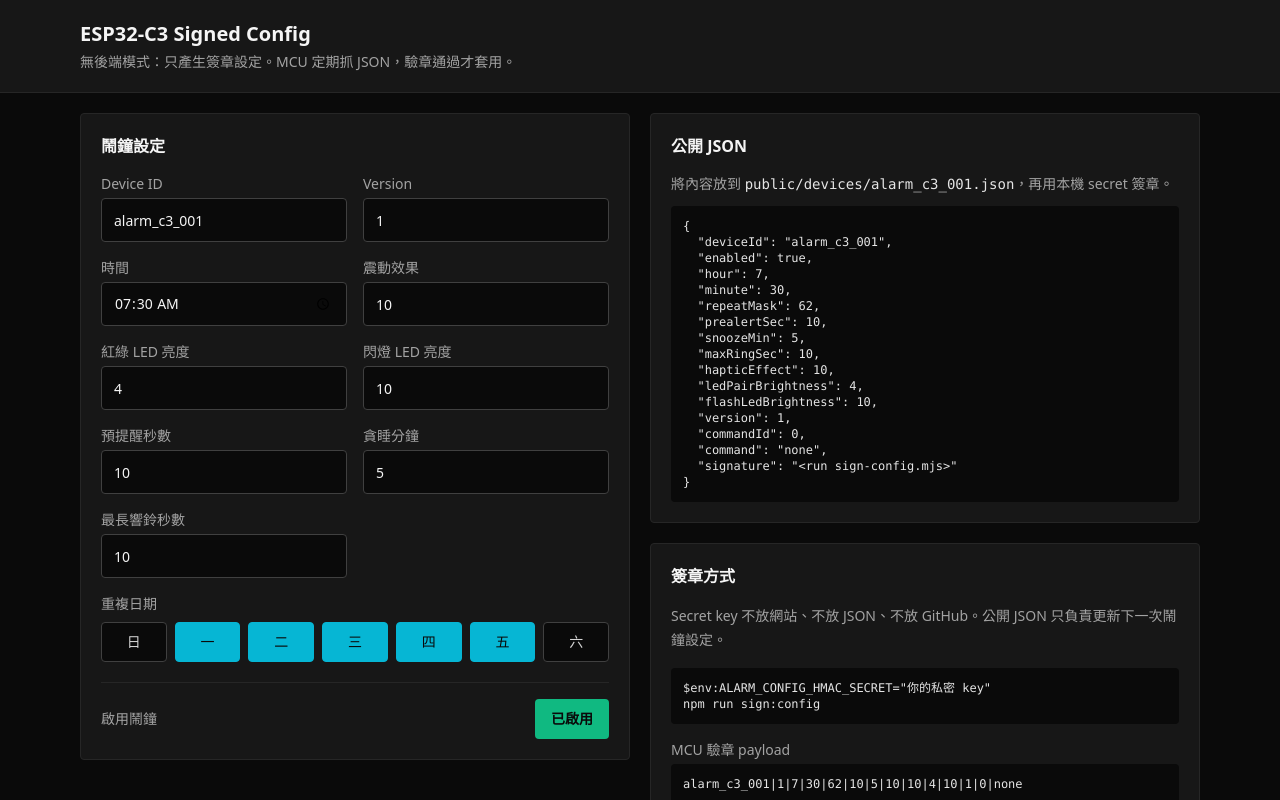
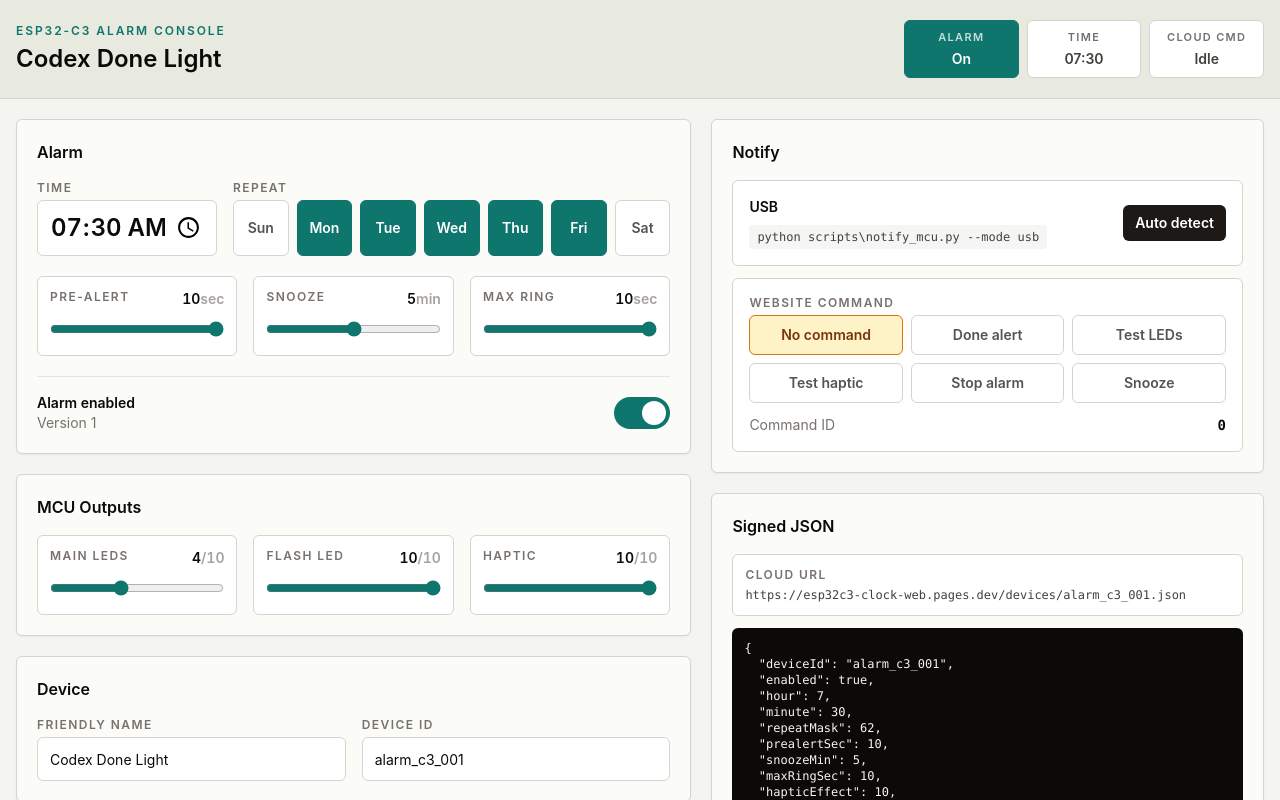
Before and after one commit to terry-eric/esp32c3-clock-web, a React (Vite) app: page / in a window 1280 px wide. Shown: the top 800 px of the page. Built offline with nearby package versions, Linux system fonts and the light colour scheme.

Commit message:
Unify alarm and notification console

```diff
--- a/scripts/sign-config.mjs
+++ b/scripts/sign-config.mjs
@@ -81,7 +81,7 @@ function buildPayload(config) {
     requiredZeroToTen(config, 'hapticEffect'),
     requiredZeroToTen(config, 'ledPairBrightness'),
     requiredZeroToTen(config, 'flashLedBrightness'),
-    requiredZeroToTen(config, 'version'),
+    requiredNumber(config, 'version'),
     requiredNumber(config, 'commandId'),
     config.command
   ].join('|');
--- a/src/App.jsx
+++ b/src/App.jsx
@@ -2,6 +2,7 @@ import React, { useMemo, useState } from 'react';
 
 const defaultConfig = {
   deviceId: 'alarm_c3_001',
+  deviceName: 'Codex Done Light',
   enabled: true,
   hour: 7,
   minute: 30,
@@ -18,18 +19,37 @@ const defaultConfig = {
 };
 
 const days = [
-  ['日', 0],
-  ['一', 1],
-  ['二', 2],
-  ['三', 3],
-  ['四', 4],
-  ['五', 5],
-  ['六', 6]
+  ['Sun', 0],
+  ['Mon', 1],
+  ['Tue', 2],
+  ['Wed', 3],
+  ['Thu', 4],
+  ['Fri', 5],
+  ['Sat', 6]
+];
+
+const commandOptions = [
+  ['none', 'No command'],
+  ['notify_done', 'Done alert'],
+  ['test_led', 'Test LEDs'],
+  ['test_haptic', 'Test haptic'],
+  ['stop_alarm', 'Stop alarm'],
+  ['snooze', 'Snooze']
 ];
 
 function clampZeroToTen(value) {
   if (!Number.isFinite(value)) return 0;
   return Math.min(10, Math.max(0, Math.round(value)));
+}
+
+function clampHour(value) {
+  if (!Number.isFinite(value)) return 0;
+  return Math.min(23, Math.max(0, Math.round(value)));
+}
+
+function clampMinute(value) {
+  if (!Number.isFinite(value)) return 0;
+  return Math.min(59, Math.max(0, Math.round(value)));
 }
 
 function signedPayload(config) {
@@ -52,7 +72,12 @@ function signedPayload(config) {
 }
 
 function toJson(config) {
-  return JSON.stringify({ ...config, signature: '<run sign-config.mjs>' }, null, 2);
+  const { deviceName, ...signedConfig } = config;
+  return JSON.stringify({ ...signedConfig, signature: '<run sign-config.mjs>' }, null, 2);
+}
+
+function formatTime(config) {
+  return `${String(config.hour).padStart(2, '0')}:${String(config.minute).padStart(2, '0')}`;
 }
 
 export default function App() {
@@ -61,7 +86,8 @@ export default function App() {
   const publicPath = useMemo(() => `/devices/${config.deviceId}.json`, [config.deviceId]);
   const payload = useMemo(() => signedPayload(config), [config]);
   const jsonText = useMemo(() => toJson(config), [config]);
-  const alarmTime = `${String(config.hour).padStart(2, '0')}:${String(config.minute).padStart(2, '0')}`;
+  const alarmTime = formatTime(config);
+  const syncUrl = `https://esp32c3-clock-web.pages.dev${publicPath}`;
 
   function update(patch) {
     setConfig((current) => ({ ...current, ...patch }));
@@ -75,45 +101,48 @@ export default function App() {
     }));
   }
 
+  function queueCommand(command) {
+    setConfig((current) => ({
+      ...current,
+      command,
+      commandId: current.commandId + 1
+    }));
+  }
+
   return (
-    <main className="min-h-screen bg-neutral-950 text-neutral-100">
-      <section className="border-b border-neutral-800 bg-neutral-900">
-        <div className="mx-auto max-w-6xl px-4 py-5">
-          <h1 className="text-xl font-semibold">ESP32-C3 Signed Config</h1>
-          <p className="mt-1 text-sm text-neutral-400">
-            無後端模式：只產生簽章設定。MCU 定期抓 JSON，驗章通過才套用。
-          </p>
+    <main className="min-h-screen bg-[#f4f5f0] text-stone-950">
+      <header className="border-b border-stone-300 bg-[#e8eadf]">
+        <div className="mx-auto flex max-w-7xl flex-col gap-4 px-4 py-5 sm:flex-row sm:items-center sm:justify-between">
+          <div>
+            <p className="text-xs font-semibold uppercase tracking-[0.16em] text-teal-700">ESP32-C3 Alarm Console</p>
+            <h1 className="mt-1 text-2xl font-semibold">{config.deviceName}</h1>
           </div>
-      </section>
+          <div className="grid grid-cols-3 gap-2 text-center text-xs sm:min-w-[360px]">
+            <StatusPill label="Alarm" value={config.enabled ? 'On' : 'Off'} active={config.enabled} />
+            <StatusPill label="Time" value={alarmTime} />
+            <StatusPill label="Cloud cmd" value={config.command === 'none' ? 'Idle' : config.command} active={config.command !== 'none'} />
+          </div>
+        </div>
+      </header>
 
-      <div className="mx-auto grid max-w-6xl gap-5 px-4 py-5 lg:grid-cols-[1fr_1fr]">
+      <div className="mx-auto grid max-w-7xl gap-5 px-4 py-5 lg:grid-cols-[minmax(0,1.1fr)_minmax(360px,0.9fr)]">
         <section className="space-y-5">
-          <Panel title="鬧鐘設定">
-            <div className="grid gap-4 sm:grid-cols-2">
-              <TextField label="Device ID" value={config.deviceId} onChange={(value) => update({ deviceId: value })} />
-              <NumberField label="Version" value={config.version} onChange={(value) => update({ version: clampZeroToTen(value) })} />
-              <label className="text-sm">
-                <span className="mb-1 block text-neutral-400">時間</span>
+          <Panel title="Alarm">
+            <div className="grid gap-4 md:grid-cols-[180px_minmax(0,1fr)]">
+              <label className="block">
+                <FieldLabel>Time</FieldLabel>
                 <input
                   type="time"
                   value={alarmTime}
                   onChange={(event) => {
                     const [hour, minute] = event.target.value.split(':').map(Number);
-                    bumpVersion({ hour, minute });
+                    bumpVersion({ hour: clampHour(hour), minute: clampMinute(minute) });
                   }}
-                  className="h-11 w-full rounded border border-neutral-700 bg-neutral-950 px-3 text-neutral-100"
+                  className="h-14 w-full rounded-md border border-stone-300 bg-white px-3 text-2xl font-semibold tabular-nums outline-none focus:border-teal-600"
                 />
               </label>
-              <NumberField label="震動效果" value={config.hapticEffect} onChange={(value) => bumpVersion({ hapticEffect: clampZeroToTen(value) })} />
-              <NumberField label="紅綠 LED 亮度" value={config.ledPairBrightness} onChange={(value) => bumpVersion({ ledPairBrightness: clampZeroToTen(value) })} />
-              <NumberField label="閃燈 LED 亮度" value={config.flashLedBrightness} onChange={(value) => bumpVersion({ flashLedBrightness: clampZeroToTen(value) })} />
-              <NumberField label="預提醒秒數" value={config.prealertSec} onChange={(value) => bumpVersion({ prealertSec: clampZeroToTen(value) })} />
-              <NumberField label="貪睡分鐘" value={config.snoozeMin} onChange={(value) => bumpVersion({ snoozeMin: clampZeroToTen(value) })} />
-              <NumberField label="最長響鈴秒數" value={config.maxRingSec} onChange={(value) => bumpVersion({ maxRingSec: clampZeroToTen(value) })} />
-            </div>
-
-            <div className="mt-4">
-              <div className="mb-2 text-sm text-neutral-400">重複日期</div>
+              <div>
+                <FieldLabel>Repeat</FieldLabel>
                 <div className="grid grid-cols-7 gap-2">
                   {days.map(([label, bit]) => {
                     const selected = (config.repeatMask & (1 << bit)) !== 0;
@@ -122,10 +151,10 @@ export default function App() {
                         key={bit}
                         type="button"
                         onClick={() => bumpVersion({ repeatMask: config.repeatMask ^ (1 << bit) })}
-                      className={`h-10 rounded border text-sm font-medium ${
+                        className={`h-14 rounded-md border text-sm font-semibold transition ${
                           selected
-                          ? 'border-cyan-500 bg-cyan-500 text-neutral-950'
-                          : 'border-neutral-700 bg-neutral-950 text-neutral-300 hover:bg-neutral-800'
+                            ? 'border-teal-700 bg-teal-700 text-white'
+                            : 'border-stone-300 bg-white text-stone-600 hover:border-stone-500'
                         }`}
                       >
                         {label}
@@ -134,51 +163,101 @@ export default function App() {
                   })}
                 </div>
               </div>
+            </div>
 
-            <div className="mt-5 flex items-center justify-between border-t border-neutral-800 pt-4">
-              <span className="text-sm text-neutral-400">啟用鬧鐘</span>
-              <button
-                type="button"
-                onClick={() => bumpVersion({ enabled: !config.enabled })}
-                className={`h-10 rounded px-4 text-sm font-semibold ${
-                  config.enabled ? 'bg-emerald-500 text-neutral-950' : 'bg-neutral-800 text-neutral-300'
-                }`}
-              >
-                {config.enabled ? '已啟用' : '已關閉'}
-              </button>
+            <div className="mt-5 grid gap-4 sm:grid-cols-3">
+              <RangeField label="Pre-alert" unit="sec" value={config.prealertSec} onChange={(value) => bumpVersion({ prealertSec: value })} />
+              <RangeField label="Snooze" unit="min" value={config.snoozeMin} onChange={(value) => bumpVersion({ snoozeMin: value })} />
+              <RangeField label="Max ring" unit="sec" value={config.maxRingSec} onChange={(value) => bumpVersion({ maxRingSec: value })} />
+            </div>
+
+            <div className="mt-5 flex items-center justify-between border-t border-stone-200 pt-4">
+              <div>
+                <div className="text-sm font-semibold">Alarm enabled</div>
+                <div className="text-sm text-stone-500">Version {config.version}</div>
+              </div>
+              <Toggle checked={config.enabled} onClick={() => bumpVersion({ enabled: !config.enabled })} />
+            </div>
+          </Panel>
+
+          <Panel title="MCU Outputs">
+            <div className="grid gap-4 md:grid-cols-3">
+              <RangeField label="Main LEDs" unit="/10" value={config.ledPairBrightness} onChange={(value) => bumpVersion({ ledPairBrightness: value })} />
+              <RangeField label="Flash LED" unit="/10" value={config.flashLedBrightness} onChange={(value) => bumpVersion({ flashLedBrightness: value })} />
+              <RangeField label="Haptic" unit="/10" value={config.hapticEffect} onChange={(value) => bumpVersion({ hapticEffect: value })} />
+            </div>
+          </Panel>
+
+          <Panel title="Device">
+            <div className="grid gap-4 sm:grid-cols-2">
+              <TextField label="Friendly name" value={config.deviceName} onChange={(value) => update({ deviceName: value })} />
+              <TextField label="Device ID" value={config.deviceId} onChange={(value) => update({ deviceId: value })} />
             </div>
           </Panel>
         </section>
 
         <aside className="space-y-5">
-          <Panel title="公開 JSON">
-            <p className="mb-3 text-sm text-neutral-400">
-              將內容放到 <span className="font-mono text-neutral-200">public{publicPath}</span>，再用本機 secret 簽章。
-            </p>
-            <pre className="max-h-[360px] overflow-auto rounded bg-neutral-950 p-3 text-xs text-neutral-200">{jsonText}</pre>
-          </Panel>
+          <Panel title="Notify">
+            <div className="grid gap-3">
+              <div className="rounded-md border border-stone-300 bg-white p-4">
+                <div className="flex items-center justify-between gap-3">
+                  <div>
+                    <div className="text-sm font-semibold">USB</div>
+                    <code className="mt-2 block break-all rounded bg-stone-100 px-2 py-1 text-xs text-stone-700">
+                      python scripts\notify_mcu.py --mode usb
+                    </code>
+                  </div>
+                  <span className="rounded-md bg-stone-900 px-3 py-2 text-sm font-semibold text-white">
+                    Auto detect
+                  </span>
+                </div>
+              </div>
 
-          <Panel title="簽章方式">
-            <p className="text-sm leading-6 text-neutral-400">
-              Secret key 不放網站、不放 JSON、不放 GitHub。公開 JSON 只負責更新下一次鬧鐘設定。
-            </p>
-            <div className="mt-4 rounded bg-neutral-950 p-3 font-mono text-xs text-neutral-200">
-              <p>$env:ALARM_CONFIG_HMAC_SECRET=&quot;你的私密 key&quot;</p>
-              <p>npm run sign:config</p>
+              <div className="rounded-md border border-stone-300 bg-white p-4">
+                <FieldLabel>Website command</FieldLabel>
+                <div className="grid grid-cols-2 gap-2 sm:grid-cols-3">
+                  {commandOptions.map(([value, label]) => (
+                    <button
+                      key={value}
+                      type="button"
+                      onClick={() => queueCommand(value)}
+                      className={`h-10 rounded-md border px-2 text-sm font-semibold ${
+                        config.command === value
+                          ? 'border-amber-600 bg-amber-100 text-amber-900'
+                          : 'border-stone-300 bg-white text-stone-600 hover:border-stone-500'
+                      }`}
+                    >
+                      {label}
+                    </button>
+                  ))}
                 </div>
-            <div className="mt-4">
-              <p className="mb-1 text-sm text-neutral-400">MCU 驗章 payload</p>
-              <pre className="overflow-auto rounded bg-neutral-950 p-3 text-xs text-neutral-200">{payload}</pre>
+                <div className="mt-3 flex items-center justify-between text-sm">
+                  <span className="text-stone-500">Command ID</span>
+                  <span className="font-mono font-semibold">{config.commandId}</span>
+                </div>
+              </div>
             </div>
           </Panel>
 
-          <Panel title="MCU 抓取路徑">
-            <div className="rounded bg-neutral-950 p-3 font-mono text-xs text-neutral-200">
-              https://esp32c3-clock-web.pages.dev{publicPath}
+          <Panel title="Signed JSON">
+            <div className="space-y-3">
+              <div className="rounded-md border border-stone-300 bg-white p-3">
+                <FieldLabel>Cloud URL</FieldLabel>
+                <code className="block break-all text-xs text-stone-700">{syncUrl}</code>
               </div>
-            <p className="mt-3 text-sm leading-6 text-neutral-400">
-              JSON 內容大家看得到，但沒有 secret key 的人無法產生正確 signature，所以 MCU 會拒絕被竄改的設定。
-            </p>
+              <pre className="max-h-[340px] overflow-auto rounded-md bg-stone-950 p-3 text-xs text-stone-100">{jsonText}</pre>
+            </div>
+          </Panel>
+
+          <Panel title="Signature">
+            <div className="rounded-md bg-stone-950 p-3 font-mono text-xs text-stone-100">
+              <p>$env:ALARM_CONFIG_HMAC_SECRET=&quot;your-private-signing-secret&quot;</p>
+              <p>npm run sign:config</p>
+            </div>
+            <div className="mt-3">
+              <FieldLabel>Payload</FieldLabel>
+              <pre className="max-h-[120px] overflow-auto rounded-md bg-white p-3 text-xs text-stone-700">{payload}</pre>
+            </div>
           </Panel>
         </aside>
       </div>
@@ -188,40 +267,71 @@ export default function App() {
 
 function Panel({ title, children }) {
   return (
-    <section className="rounded border border-neutral-800 bg-neutral-900 p-5">
+    <section className="rounded-md border border-stone-300 bg-[#fbfbf7] p-5 shadow-sm">
       <h2 className="text-base font-semibold">{title}</h2>
       <div className="mt-4">{children}</div>
     </section>
   );
 }
 
-function TextField({ label, value, onChange, placeholder = '' }) {
+function FieldLabel({ children }) {
+  return <span className="mb-1 block text-xs font-semibold uppercase tracking-[0.12em] text-stone-500">{children}</span>;
+}
+
+function StatusPill({ label, value, active = false }) {
   return (
-    <label className="block text-sm">
-      <span className="mb-1 block text-neutral-400">{label}</span>
+    <div className={`rounded-md border px-3 py-2 ${active ? 'border-teal-700 bg-teal-700 text-white' : 'border-stone-300 bg-white text-stone-700'}`}>
+      <div className="text-[11px] font-semibold uppercase tracking-[0.12em] opacity-75">{label}</div>
+      <div className="mt-1 truncate text-sm font-semibold">{value}</div>
+    </div>
+  );
+}
+
+function Toggle({ checked, onClick }) {
+  return (
+    <button
+      type="button"
+      onClick={onClick}
+      className={`relative h-8 w-14 rounded-full transition ${checked ? 'bg-teal-700' : 'bg-stone-300'}`}
+      aria-pressed={checked}
+    >
+      <span className={`absolute top-1 h-6 w-6 rounded-full bg-white transition ${checked ? 'left-7' : 'left-1'}`} />
+    </button>
+  );
+}
+
+function TextField({ label, value, onChange }) {
+  return (
+    <label className="block">
+      <FieldLabel>{label}</FieldLabel>
       <input
         type="text"
         value={value}
-        placeholder={placeholder}
         onChange={(event) => onChange(event.target.value)}
-        className="h-11 w-full rounded border border-neutral-700 bg-neutral-950 px-3 text-neutral-100"
+        className="h-11 w-full rounded-md border border-stone-300 bg-white px-3 text-sm outline-none focus:border-teal-600"
       />
     </label>
   );
 }
 
-function NumberField({ label, value, onChange }) {
+function RangeField({ label, unit, value, onChange }) {
   return (
-    <label className="text-sm">
-      <span className="mb-1 block text-neutral-400">{label}</span>
+    <label className="block rounded-md border border-stone-300 bg-white p-3">
+      <div className="flex items-center justify-between gap-3">
+        <FieldLabel>{label}</FieldLabel>
+        <span className="text-sm font-semibold tabular-nums">
+          {value}
+          <span className="text-stone-400">{unit}</span>
+        </span>
+      </div>
       <input
-        type="number"
+        type="range"
         value={value}
         min={0}
         max={10}
         step={1}
-        onChange={(event) => onChange(Number(event.target.value))}
-        className="h-11 w-full rounded border border-neutral-700 bg-neutral-950 px-3 text-neutral-100"
+        onChange={(event) => onChange(clampZeroToTen(Number(event.target.value)))}
+        className="mt-3 w-full accent-teal-700"
       />
     </label>
   );
--- a/src/index.css
+++ b/src/index.css
@@ -3,9 +3,37 @@
 @tailwind utilities;
 
 html {
-  background: #020617;
+  background: #f4f5f0;
 }
 
 body {
   margin: 0;
+  min-width: 320px;
+  font-family:
+    Inter, ui-sans-serif, system-ui, -apple-system, BlinkMacSystemFont, "Segoe UI",
+    sans-serif;
+  text-rendering: optimizeLegibility;
+  -webkit-font-smoothing: antialiased;
+  font-synthesis: none;
 }
+
+button,
+input {
+  font: inherit;
+}
+
+button {
+  cursor: pointer;
+}
+
+button:focus-visible,
+input:focus-visible {
+  outline: 2px solid #0f766e;
+  outline-offset: 2px;
+}
+
+pre,
+code {
+  font-family:
+    "Cascadia Mono", "SFMono-Regular", Consolas, "Liberation Mono", monospace;
+}
```
Also changed, not shown: 1 other file (tests, documents, lock files or other folders). Lines whose indentation alone changed are shown as unchanged.
